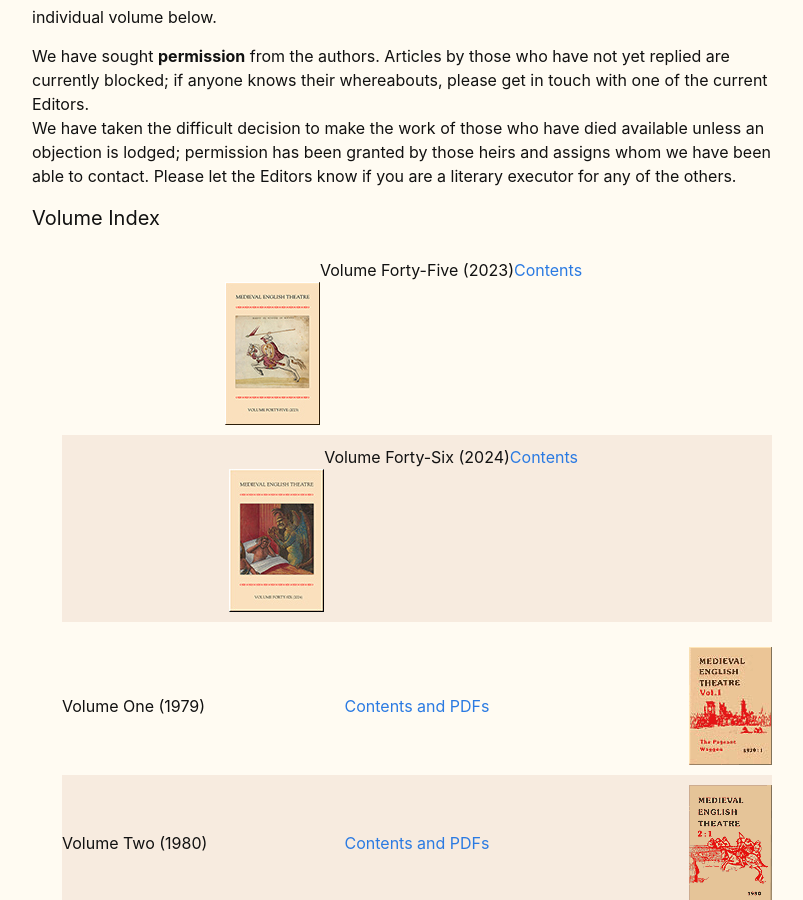
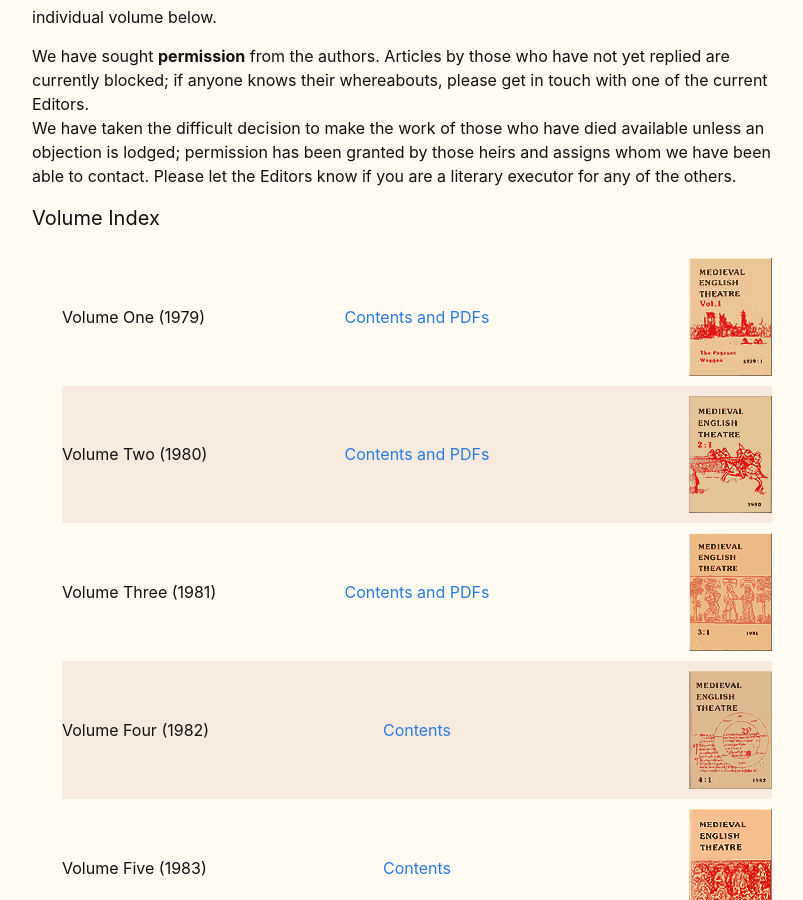
Before and after one commit to jamescummings/jamescummings.github.io, a Jekyll site: the page built from src/journal/volindex.md, in a window 1280 px wide and 900 px high, scrolled down 1072 px. Shown: the whole window, without its empty margins (238-1041 px from the left). Built offline with Jekyll 4.4.1, drawn with Linux system fonts in a browser that asks for light colours.

Commit message:
tidying volume index

```diff
--- a/src/journal/volindex.md
+++ b/src/journal/volindex.md
@@ -25,12 +25,7 @@ We have taken the difficult decision to make the work of those who have died ava
 
 #### Volume Index
 
-- [](#45) Volume Forty-Five (2023) [Contents](vol45.html) [![Cover](/assets/covers/vol45vsm.jpg)](vol45.html)
-- [](#46) Volume Forty-Six (2024) [Contents](vol46.html) [![Cover](/assets/covers/vol46vsm.jpg)](vol46.html)
-{: .volume-list}
-
-
-- <a xmlns="http://www.w3.org/1999/xhtml" name="01" id="01"/> Volume One (1979)  [Contents and PDFs](vol01.html)  [<img xmlns="http://www.w3.org/1999/xhtml" src="/assets/covers/vol01sm.gif"/>](vol01.html)
+- <a name="01" id="01"/> Volume One (1979)  [Contents and PDFs](vol01.html)  [<img src="/assets/covers/vol01sm.gif"/>](vol01.html)
 - <a xmlns="http://www.w3.org/1999/xhtml" name="02" id="02"/> Volume Two (1980)   [Contents and PDFs](vol02.html)   [<img xmlns="http://www.w3.org/1999/xhtml" src="/assets/covers/vol02sm.gif"/>](vol02.html)
 - <a xmlns="http://www.w3.org/1999/xhtml" name="03" id="03"/> Volume Three (1981)   [Contents and PDFs](vol03.html)   [<img xmlns="http://www.w3.org/1999/xhtml" src="/assets/covers/vol03sm.gif"/>](vol03.html)
 - <a xmlns="http://www.w3.org/1999/xhtml" name="04" id="04"/> Volume Four (1982)   [Contents](vol04.html)   [<img xmlns="http://www.w3.org/1999/xhtml" src="/assets/covers/vol04sm.gif"/>](vol04.html)
```
